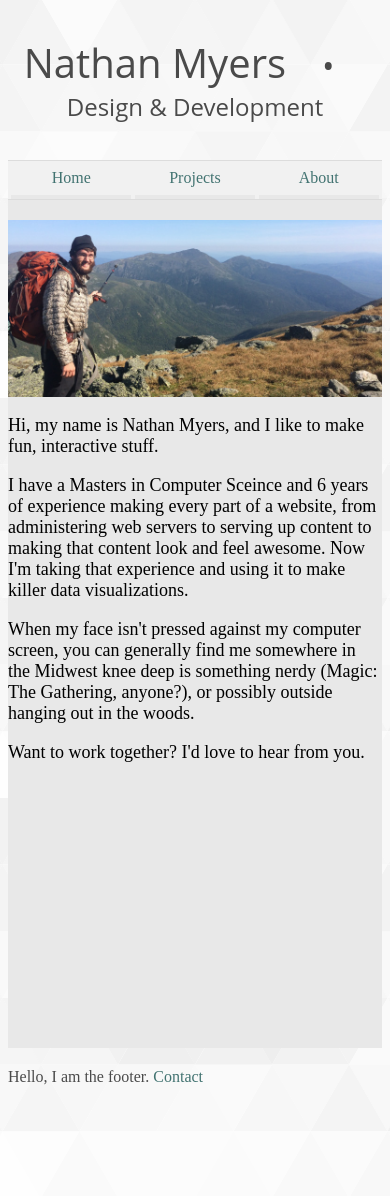
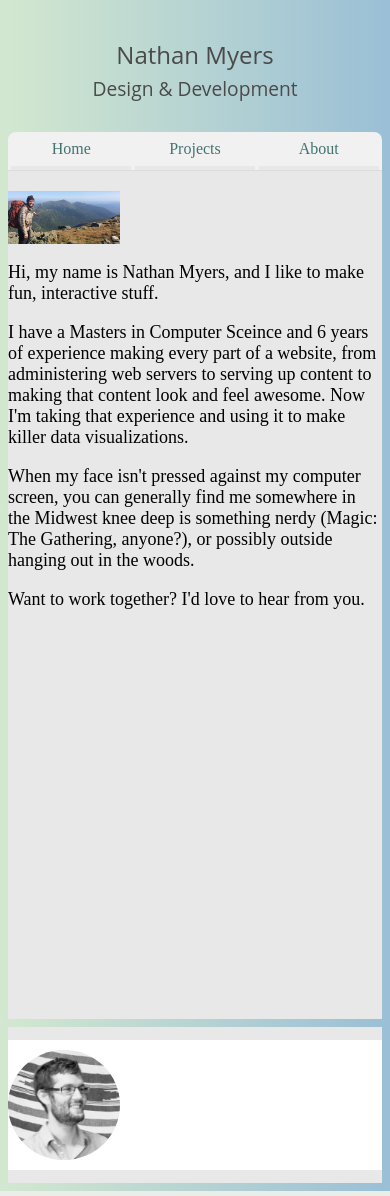
Before and after one commit to nathanemyers/homepage, a Django app: page /about/ in a window 390 px wide. Run offline with Django 3.2, Linux system fonts and the light colour scheme; style sheets or scripts are compiled from the project's sources; some libraries are stand-ins or nearby versions.

Commit message:
updating mobile base style

```diff
--- a/nathanemyers/nathanemyers/sass/base.scss
+++ b/nathanemyers/nathanemyers/sass/base.scss
@@ -1,8 +1,9 @@
 $headline-text: #4A4A4A;
+$main-background: #E8E8E8;
 
 body {
-  background: url(/static/images/grey-prism.svg) center;
-  /*background: linear-gradient(to right, #D3E8CF, #9ABFD6);*/
+  /*background: url(/static/images/grey-prism.svg) center;*/
+  background: linear-gradient(to right, #D3E8CF, #9ABFD6);
 
   a {
     color: #427371;
@@ -13,36 +14,26 @@
   }
 }
 
-.footer-container, .header-container {
-  color: $headline-text;
-}
-
-.footer-container {
-  height: 120px;
-}
 
 .header {
+  color: $headline-text;
+  font-family: 'Open Sans', 'Helvetica Neue', 'Helvetica';
   text-align: center;
-  margin-top: 35px;
-}
-
-.header-container {
-  height: 125px;
-  font-family: 'Open Sans', 'Helvetica Neue', 'Helvetica';
-  border-bottom: 1px solid #DCDCDC;
+  padding: 1.85em 0;
+  /*border-bottom: 1px solid #DCDCDC;*/
 }
 
 .header-title {
-  font-size: 2.5em;
+  font-size: 1.5em;
+  margin-bottom: .2em;
+}
+
+.header-slogan {
+  font-size: 1.2em;
 }
 
 .header-bullet {
-  font-size: 2em;
-  padding: 0 1em;
-}
-
-.header-slogan {
-  font-size: 1.5em;
+  display: none;
 }
 
 .nav {
@@ -74,13 +65,13 @@
 
 
 .main-container {
+  border-radius: .5em;
   background-color: #F1F1F1;
 }
 
 .main {
-  background-color: #E8E8E8;
+  background-color: $main-background;
   border-top: 1px solid #DCDCDC;
-  margin-bottom: 20px;
 }
 
 .content {
@@ -88,3 +79,19 @@
   padding-top: 10px;
   padding-bottom: 10px;
 }
+
+.footer-container {
+  background-color: $main-background;
+  padding: .8em 0;
+  margin-top: .5em;
+}
+
+.footer {
+  background-color: white;
+}
+
+.profile-pic {
+  margin-left: 5%;
+  border-radius: 50%;
+  width: 30%;
+}
--- a/nathanemyers/nathanemyers/templates/base.html
+++ b/nathanemyers/nathanemyers/templates/base.html
@@ -18,9 +18,9 @@
 <body onload="">
   <div class="header-container">
     <div class="header">
-      <span class="header-title">Nathan Myers</span>
-      <span class="header-bullet">&bull;</span>
-      <span class="header-slogan">Design &amp; Development</span>
+      <div class="header-title">Nathan Myers</div>
+      <div class="header-bullet">&bull;</div>
+      <div class="header-slogan">Design &amp; Development</div>
     </div>
   </div>
 
@@ -44,8 +44,11 @@
 
   <div class="footer-container">
     <div class="footer">
-      Hello, I am the footer.
-          <a href='/contact'>Contact</a>
+
+      <a href='/contact'>
+        <img src="/static/images/cropped-profile.jpg" class="profile-pic img-circle" alt="It's a-me, Nathan"/>
+      </a>
+
     </div>
   </div>
 
```
